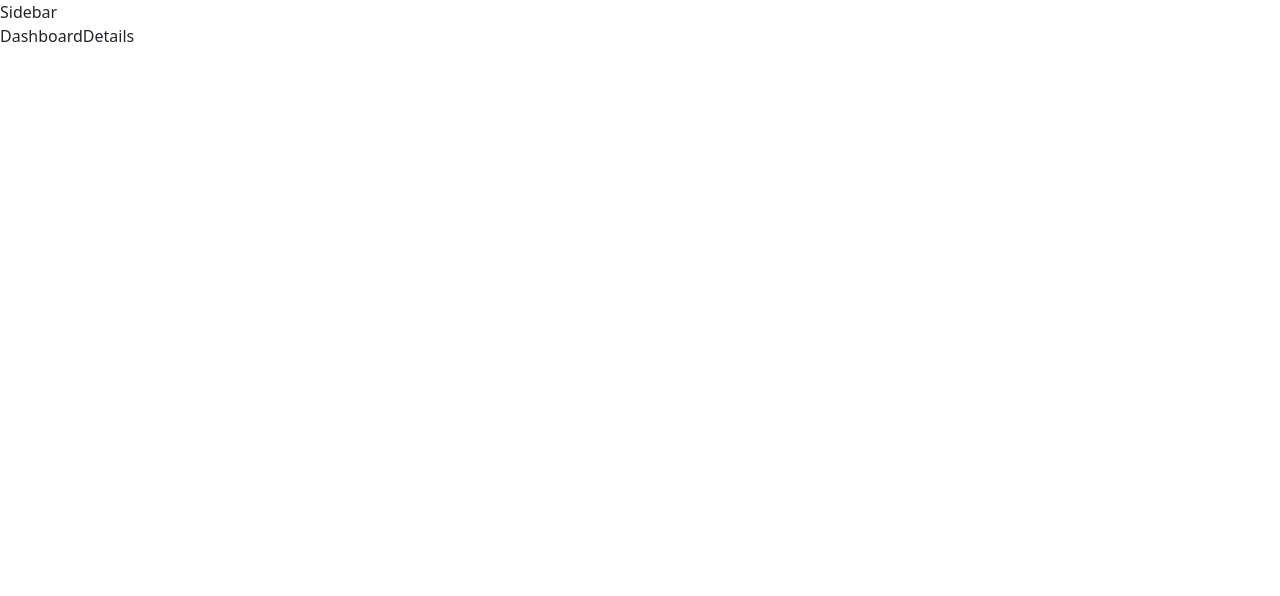
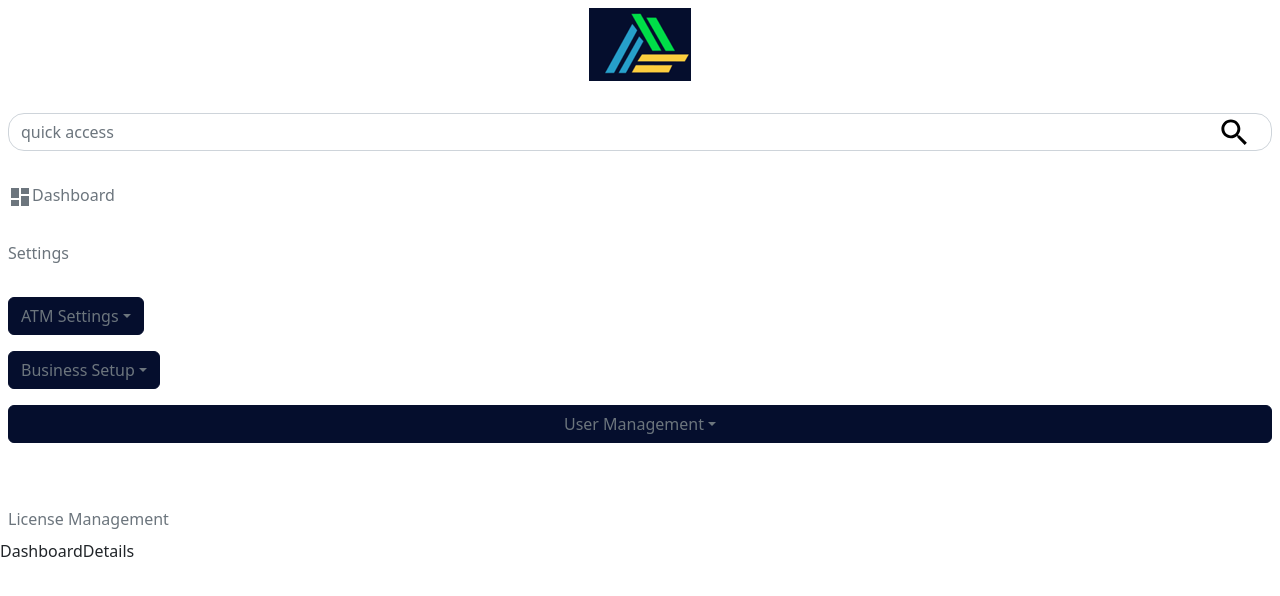
Before and after one commit to omar214/Reno-Dashboard, a React (Create React App) app: page / in a window 1280 px wide. Shown: the top 596 px of the page. Built offline with nearby package versions, Linux system fonts and the light colour scheme.

Commit message:
Sidebar component done

```diff
--- /dev/null
+++ b/src/components/DropDownMenu.jsx
@@ -0,0 +1,31 @@
+import { useState } from 'react';
+import Dropdown from 'react-bootstrap/Dropdown';
+import ListGroup from 'react-bootstrap/ListGroup';
+
+const DropDownMenu = ({ title, options }) => {
+	const [isMenuOpen, setIsMenuOpen] = useState(false);
+
+	return (
+		<>
+			<Dropdown className={`text-center d-flex flex-column `}>
+				<Dropdown.Toggle
+					className={isMenuOpen ? 'text-bg-success' : 'text-muted'}
+					onClick={() => setIsMenuOpen((s) => !s)}
+				>
+					{title}
+				</Dropdown.Toggle>
+				{isMenuOpen && (
+					<ListGroup>
+						{options.map((el) => (
+							<ListGroup.Item className="hover-overlay" style={{}}>
+								{el}{' '}
+							</ListGroup.Item>
+						))}
+					</ListGroup>
+				)}
+			</Dropdown>
+		</>
+	);
+};
+
+export default DropDownMenu;
--- a/src/components/Sidebar.jsx
+++ b/src/components/Sidebar.jsx
@@ -1,5 +1,65 @@
+import logo from '../assets/logo.png';
+import SearchIcon from '@mui/icons-material/Search';
+import Form from 'react-bootstrap/Form';
+import Dropdown from 'react-bootstrap/Dropdown';
+import DashboardIcon from '@mui/icons-material/Dashboard';
+import DropDownMenu from './DropDownMenu.jsx';
+
 const Sidebar = () => {
-	return <div>Sidebar</div>;
+	return (
+		<section sticky="left" className="p-2 d-flex flex-column gap-3 text-left">
+			<div className="mb-3 align-self-center">
+				<img src={logo} alt="logo" />
+			</div>
+			<div className="mb-3">
+				<Form className="d-flex align-items-center position-relative">
+					<Form.Control
+						type="search"
+						placeholder="quick access"
+						className="rounded-4 "
+						aria-label="Search"
+					/>
+					<SearchIcon fontSize="large" className="searchIcon" />
+				</Form>
+			</div>
+			<div className="mb-3 text-muted">
+				<DashboardIcon />
+				Dashboard
+			</div>
+			<div className="mb-3 text-muted ">Settings</div>
+			<Dropdown>
+				<Dropdown.Toggle className="text-muted">ATM Settings</Dropdown.Toggle>
+
+				<Dropdown.Menu>
+					<Dropdown.Item>Action</Dropdown.Item>
+					<Dropdown.Item>Another action</Dropdown.Item>
+					<Dropdown.Item>Something else</Dropdown.Item>
+				</Dropdown.Menu>
+			</Dropdown>
+			<Dropdown>
+				<Dropdown.Toggle className="text-muted">Business Setup</Dropdown.Toggle>
+
+				<Dropdown.Menu>
+					<Dropdown.Item>Action</Dropdown.Item>
+					<Dropdown.Item>Another action</Dropdown.Item>
+					<Dropdown.Item>Something else</Dropdown.Item>
+				</Dropdown.Menu>
+			</Dropdown>
+			<DropDownMenu title="User Management" options={['option1', 'option2']} />
+			{/* <Dropdown>
+				<Dropdown.Toggle className="text-muted">
+					User Management
+				</Dropdown.Toggle>
+
+				<Dropdown.Menu>
+					<Dropdown.Item>Users </Dropdown.Item>
+					<Dropdown.Item>Profiles</Dropdown.Item>
+					<Dropdown.Item>Groups</Dropdown.Item>
+				</Dropdown.Menu>
+			</Dropdown> */}
+			<div className="mt-5 text-muted">License Management</div>
+		</section>
+	);
 };
 
 export default Sidebar;
--- a/src/index.scss
+++ b/src/index.scss
@@ -7,7 +7,14 @@ body {
 	-moz-osx-font-smoothing: grayscale;
 }
 
-$primary: #f0c040;
-$secondary: #f08000;
+.searchIcon {
+	position: absolute;
+	color: #000;
+	background-color: white;
+	right: 20px;
+}
+
+$primary: #050e2d;
+// $secondary: #f08000;
 /* import bootstrap to set changes */
 @import '~bootstrap/scss/bootstrap';
```
Also changed, not shown: src/assets/logo.png (added).
